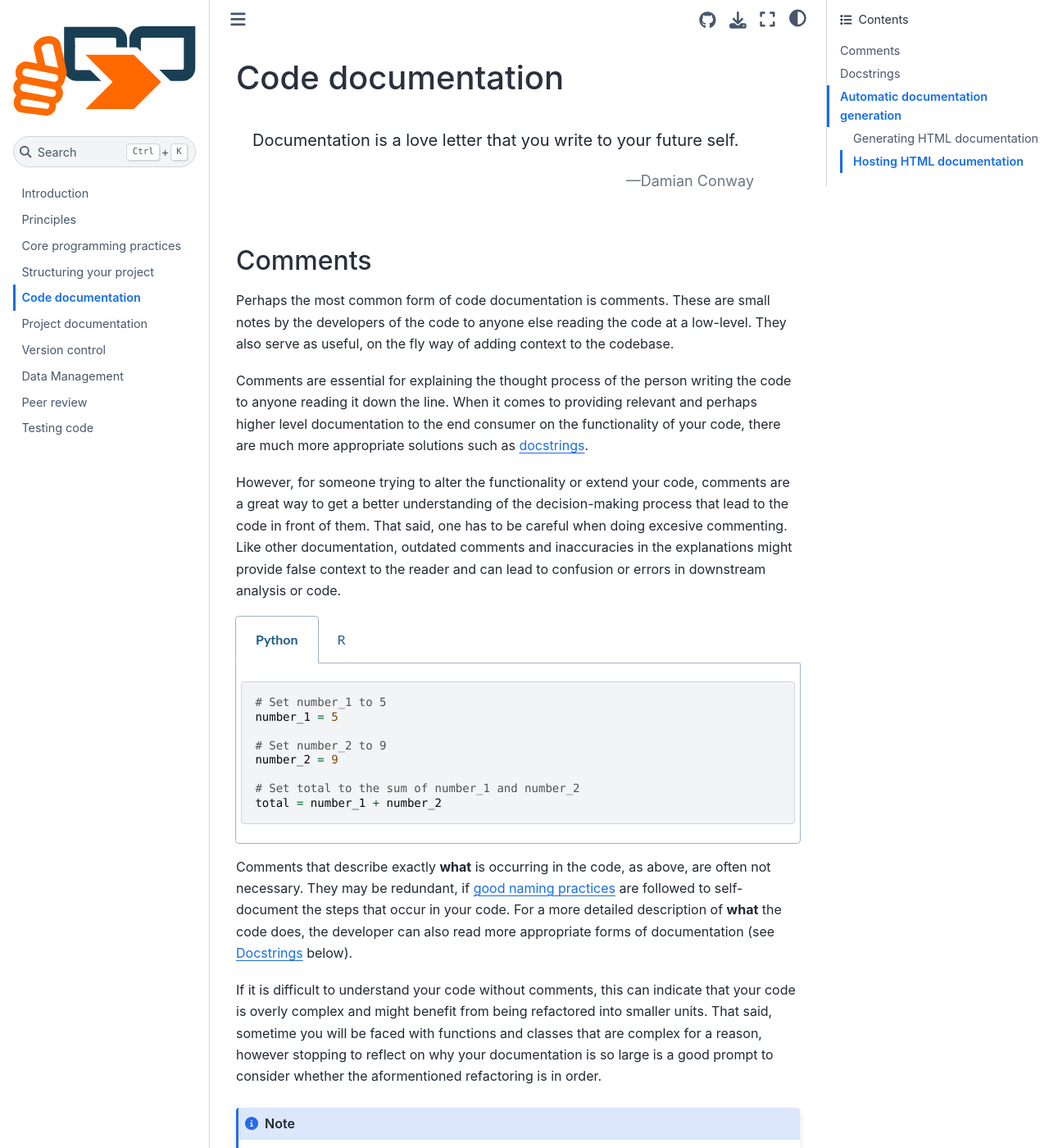
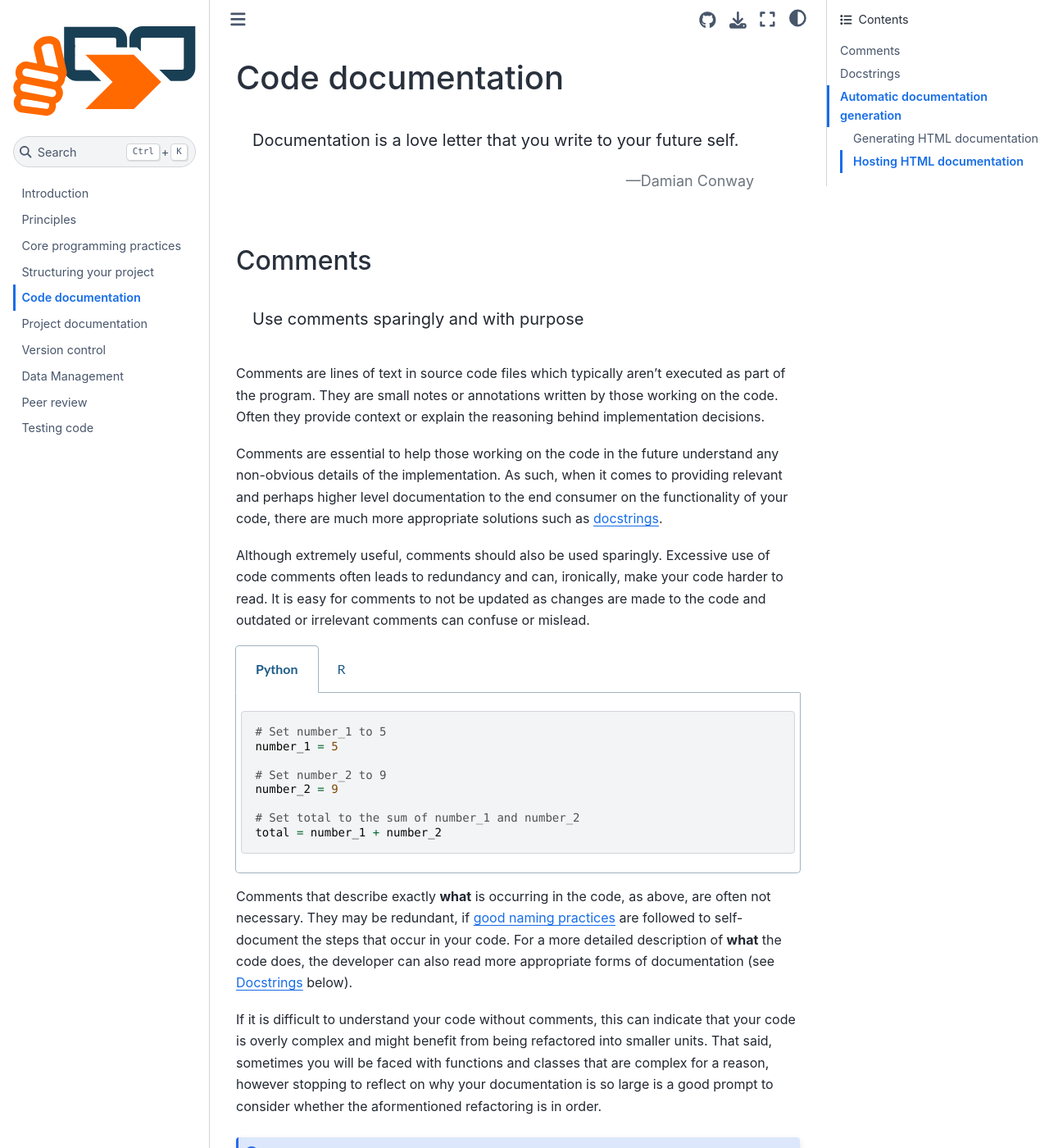
Before and after one commit to best-practice-and-impact/qa-of-code-guidance, a Jupyter Book: the page built from book/code_documentation.md, in a window 1280 px wide and 1400 px high. Shown: the whole window at 82% size. Built offline with Jupyter Book 1.0.4 settings and Sphinx 7.4.7 and the Sphinx Book theme 1.1.4, drawn with Linux system fonts in a browser that asks for light colours; some of the changed text lies outside the part shown.

Commit message:
Add phils comments on code commenting

`````diff
--- a/book/code_documentation.md
+++ b/book/code_documentation.md
@@ -8,11 +8,15 @@ Documentation is a love letter that you write to your future self.
 
 ## Comments
 
-Perhaps the most common form of code documentation is comments. These are small notes by the developers of the code to anyone else reading the code at a low-level. They also serve as useful, on the fly way of adding context to the codebase.
+```{epigraph}
+Use comments sparingly and with purpose
+```
 
-Comments are essential for explaining the thought process of the person writing the code to anyone reading it down the line. When it comes to providing relevant and perhaps higher level documentation to the end consumer on the functionality of your code, there are much more appropriate solutions such as [docstrings](docstrings).
+Comments are lines of text in source code files which typically aren't executed as part of the program. They are small notes or annotations written by those working on the code. Often they provide context or explain the reasoning behind implementation decisions.
 
-However, for someone trying to alter the functionality or extend your code, comments are a great way to get a better understanding of the decision-making process that lead to the code in front of them. That said, one has to be careful when doing excesive commenting. Like other documentation, outdated comments and inaccuracies in the explanations might provide false context to the reader and can lead to confusion or errors in downstream analysis or code.
+Comments are essential to help those working on the code in the future understand any non-obvious details of the implementation. As such, when it comes to providing relevant and perhaps higher level documentation to the end consumer on the functionality of your code, there are much more appropriate solutions such as [docstrings](docstrings).
+
+Although extremely useful, comments should also be used sparingly. Excessive use of code comments often leads to redundancy and can, ironically, make your code harder to read. It is easy for comments to not be updated as changes are made to the code and outdated or irrelevant comments can confuse or mislead.
 
 ````{tabs}
 
@@ -40,10 +44,9 @@ total <- number_1 + number_2
 
 ````
 
-Comments that describe exactly **what** is occurring in the code, as above, are often not necessary.
-They may be redundant, if [good naming practices](naming) are followed to self-document the steps that occur in your code. For a more detailed description of **what** the code does, the developer can also read more appropriate forms of documentation (see [Docstrings](docstrings) below).
+Comments that describe exactly **what** is occurring in the code, as above, are often not necessary. They may be redundant, if [good naming practices](naming) are followed to self-document the steps that occur in your code. For a more detailed description of **what** the code does, the developer can also read more appropriate forms of documentation (see [Docstrings](docstrings) below).
 
-If it is difficult to understand your code without comments, this can indicate that your code is overly complex and might benefit from being refactored into smaller units. That said, sometime you will be faced with functions and classes that are complex for a reason, however stopping to reflect on why your documentation is so large is a good prompt to consider whether the aformentioned refactoring is in order.
+If it is difficult to understand your code without comments, this can indicate that your code is overly complex and might benefit from being refactored into smaller units. That said, sometimes you will be faced with functions and classes that are complex for a reason, however stopping to reflect on why your documentation is so large is a good prompt to consider whether the aformentioned refactoring is in order.
 
 ````{note}
 ```{epigraph}
@@ -52,11 +55,10 @@ Complex is better than complicated.
 
 \- Zen of Python
 ```
-Complexity is inherant in the real world. For complex methodologies it is hard to completely eliminate complexity and eventually it will have to 'sit' somewhere. High quality software development aims to manage this as much as possible.
+For complex methodologies it is hard to completely eliminate complexity and eventually it will have to 'sit' somewhere. This is natural as real world problems can be complex. The key is to manage that complexity without adding to it.
 ````
 
-Comments can be used more effectively to explain **why** you might have written code in a certain way.
-For example, you might explain to other analysts and developers why a section of your code doesn't follow standard practices, perhaps because the typical method didn't work. This type of comment can help to clarify your decision making process, without needing to describe the individual steps taken.
+Comments can be used more effectively to explain **why** you might have written code in a certain way. For example, you might explain to other analysts and developers why a section of your code doesn't follow standard practices, perhaps because the typical method didn't work. This type of comment can help to clarify your decision making process, without needing to describe the individual steps taken.
 
 In short: _comments explaining **why** you made programming choices will help your future self and other developers to understand your intentions._
 
@@ -71,7 +73,7 @@ In short: _comments explaining **why** you made programming choices will help yo
 # This section of code is commented out because of X
 ```
 
-Comments can also be used effectively to divide long sections of code into sub-sections that relate to their overall functionality. For example, an analysis script might be broken down into sections that describe each part of the analysis process:
+Comments are sometimes also used to divide long sections of code into sub-sections that relate to their overall functionality. That said, the merit of doing so will depend on the value added. For example, the code below is already fairly self-documenting and therefore adding the section headings does not add too much value.
 
 ````{tabs}
 
@@ -111,7 +113,7 @@ write.csv(species_means, "penguin_species_mean_measurements.csv")
 
 ````
 
-But note that in simple cases, such as the example above, these steps may already be apparent from the code, essentially duplicating the messages already provided by the code.
+Leaving unused code in your scripts makes them more difficult to read and understand as they add visual noise to someone trying to absorb what is written at pace. Furthermore, relying on someone to comment and uncomment things to alter the functionality of the code is **highly discouraged**.
 
 ````{tabs}
 
@@ -126,8 +128,6 @@ print("Run me!")
 
 ````
 
-Leaving unused code in your scripts makes them more difficult to read and understand as they add visual noise to someone trying to absorb what is written at pace. Furthermore, relying on someone to comment and uncomment things to alter the functionality of the code is **highly discouraged**.
-
 It is easy to forget which parts of code have been commented out and why they has been commented. It also might produce incosistent runs of the same piece of code and introduces a human factor to the equation that might not be accounted for if someone in the future is not aware of the commented out code.
 
 You should instead use appropriate control flow (such as `if/else` statements) to determine when these sections should be run. When changes are required between individual runs of your analysis, you should define these options via a configuration file.
@@ -137,7 +137,11 @@ Reference configuration file section.
 [#30](https://github.com/best-practice-and-impact/qa-of-code-guidance/issues/30)
 ```
 
-In summary, you should use comments sparingly but purposefully.
+In summary, you should use comments sparingly but purposefully. Make sure to:
+
+- explain **why** certain things are done to provide context around the decisions being made.
+- do not use commenting to echo what your code is already telling the reader
+- and like with any other documentation, make sure comments are accurate and still relevant after code changes
 
 (docstrings)=
 
`````
